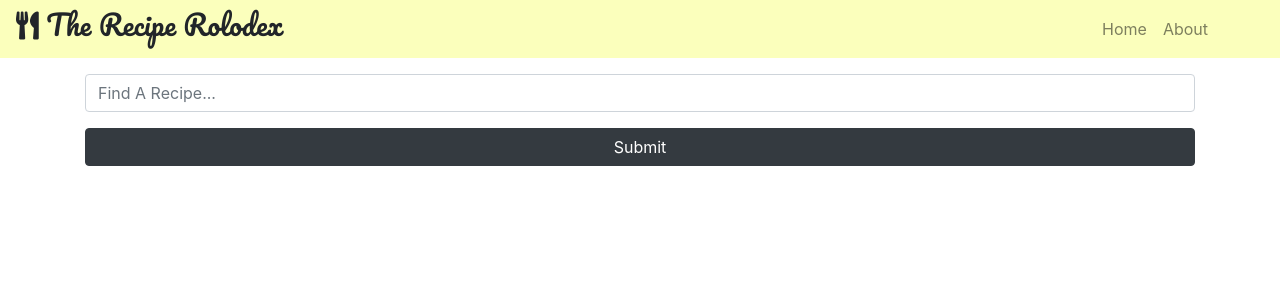
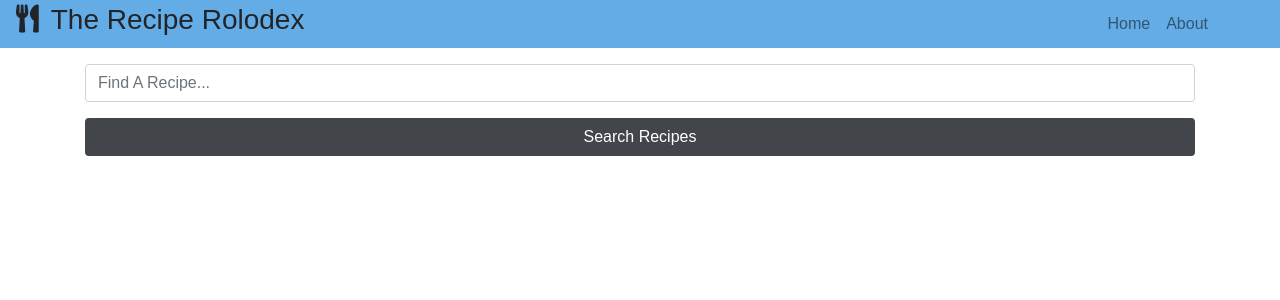
Before and after one commit to KeeganA217/recipe-rolodex, a React (Create React App) app: page / in a window 1280 px wide. Shown: the top 300 px of the page. Built offline with nearby package versions, Linux system fonts and the light colour scheme.

Commit message:
only alerts remaining

```diff
--- a/package.json
+++ b/package.json
@@ -10,7 +10,8 @@
     "react": "^17.0.0",
     "react-dom": "^17.0.0",
     "react-router-dom": "^5.2.0",
-    "react-scripts": "3.4.4"
+    "react-scripts": "3.4.4",
+    "uuid": "^8.3.1"
   },
   "scripts": {
     "start": "react-scripts start",
--- a/src/App.css
+++ b/src/App.css
@@ -1,3 +1,146 @@
-h3 {
-  font-family: "Pacifico", cursive;
+* {
+  font-family: "Raleway", sans-serif;
 }
+
+.app {
+  background: #e7eff6;
+}
+
+nav {
+  height: 3rem;
+  background: #63ace5;
+}
+
+.icon {
+  padding-right: 12px;
+}
+
+.search:focus {
+  outline: none;
+  box-shadow: none;
+  border: 1px solid black;
+}
+
+.submit {
+  background-color: #424549;
+  color: #fff;
+}
+
+.submit:hover {
+  cursor: pointer;
+  background-color: #28292b;
+  color: #fff;
+}
+
+.submit:focus {
+  outline: none;
+  box-shadow: none;
+}
+
+.clear {
+  background-color: #ff7878;
+}
+
+.clear:hover {
+  cursor: pointer;
+  background-color: #e65050;
+}
+
+.items {
+  display: grid;
+  grid-template-columns: auto auto;
+  grid-gap: 1.5rem;
+  height: 220px;
+  padding-bottom: 25px;
+}
+
+.recipe-card {
+  padding: 15px;
+  box-shadow: 5px 6px 20px -1px rgba(0, 0, 0, 0.58);
+  background-color: #adcbe3;
+  position: relative;
+  border-radius: 2px;
+}
+
+.upper {
+  display: grid;
+  grid-template-columns: 50% 50%;
+  text-align: center;
+}
+
+.upper span {
+  font-style: italic;
+}
+
+.upper ul {
+  list-style-type: circle;
+  list-style-position: inside;
+  text-align: left;
+  margin: 0;
+  padding: 0;
+}
+
+img {
+  height: 160px;
+  width: 160px;
+  box-shadow: 2px 2px 15px 5px rgba(0, 0, 0, 0.32);
+  border-radius: 2px;
+  border: 1px solid #021a40;
+}
+
+.lower {
+  margin-top: 15px;
+  margin-bottom: 15px;
+  padding: 10px 0;
+}
+
+.lower p {
+  font-size: 20px;
+  text-align: center;
+  text-decoration: underline;
+}
+
+h4 {
+  font-weight: bold;
+}
+
+.lower ul {
+  list-style: none;
+  margin: 0;
+  padding: 0;
+}
+
+li {
+  margin: 0;
+  padding: 0;
+}
+
+.recipe-card button {
+  border: none;
+  background-color: #2a4d69;
+  width: 150px;
+  border-radius: 2px;
+  margin: auto;
+  margin-top: 15px;
+  padding: 8px 0;
+  position: absolute;
+  bottom: 10px;
+  right: 10px;
+}
+
+button:hover {
+  background-color: #234158;
+}
+
+a {
+  color: white;
+  font-weight: 400;
+  padding: 20px 0;
+}
+
+a:focus,
+a:hover {
+  text-decoration: none;
+  color: white;
+  font-style: italic;
+}
--- a/src/context/recipe/RecipeState.js
+++ b/src/context/recipe/RecipeState.js
@@ -2,7 +2,7 @@ import React, { useReducer } from "react";
 import RecipeReducer from "./recipeReducer";
 import RecipeContext from "./recipeContext";
 import axios from "axios";
-import { SEARCH_RECIPES, SET_LOADING } from "../Types";
+import { CLEAR_RECIPES, SEARCH_RECIPES, SET_LOADING } from "../Types";
 
 const RecipeState = (props) => {
   const initialState = {
@@ -18,16 +18,21 @@ const RecipeState = (props) => {
     const res = await axios.get(
       `https://api.edamam.com/search?app_id=${process.env.REACT_APP_RECIPE_APP_ID}&app_key=${process.env.REACT_APP_RECIPE_API_KEY}&q=${text}`
     );
-    console.log(res.data);
     dispatch({
       type: SEARCH_RECIPES,
-      payload: res.data,
+      payload: res.data.hits,
     });
   };
 
   const setLoading = () => {
     dispatch({
       type: SET_LOADING,
+    });
+  };
+
+  const clearRecipes = () => {
+    dispatch({
+      type: CLEAR_RECIPES,
     });
   };
 
@@ -38,6 +43,7 @@ const RecipeState = (props) => {
         loading: state.loading,
         setLoading,
         searchRecipes,
+        clearRecipes,
       }}
     >
       {props.children}
--- a/src/context/recipe/recipeReducer.js
+++ b/src/context/recipe/recipeReducer.js
@@ -1,4 +1,4 @@
-import { SEARCH_RECIPES, SET_LOADING } from "../Types";
+import { SEARCH_RECIPES, SET_LOADING, CLEAR_RECIPES } from "../Types";
 
 export default (state, action) => {
   switch (action.type) {
@@ -13,6 +13,12 @@ export default (state, action) => {
         ...state,
         loading: true,
       };
+    case CLEAR_RECIPES:
+      return {
+        ...state,
+        recipes: [],
+        loading: false,
+      };
     default:
       return state;
   }
--- a/src/layout/Navbar.js
+++ b/src/layout/Navbar.js
@@ -3,13 +3,12 @@ import { Link } from "react-router-dom";
 
 const Navbar = () => {
   return (
-    <nav
-      className="navbar navbar-light mb-3 navbar-expand-sm"
-      style={{ background: "#FBFFBC" }}
-    >
+    <nav className="navbar navbar-light mb-3 navbar-expand-sm">
       <h3>
-        <i className="fas fa-utensils"></i>
-        <span> </span>The Recipe Rolodex
+        <span className="icon">
+          <i className="fas fa-utensils"></i>
+        </span>
+        The Recipe Rolodex
       </h3>
       <ul className="navbar-nav mr-5 ml-auto">
         <li className="nav-item float-right">
--- a/src/layout/Search.js
+++ b/src/layout/Search.js
@@ -3,6 +3,8 @@ import RecipeContext from "../context/recipe/recipeContext";
 
 const Search = () => {
   const recipeContext = useContext(RecipeContext);
+
+  const { recipes, clearRecipes } = recipeContext;
 
   const [text, setText] = useState("");
 
@@ -11,7 +13,6 @@ const Search = () => {
   const onSubmit = (e) => {
     e.preventDefault();
     recipeContext.searchRecipes(text);
-    console.log(text);
     setText("");
   };
 
@@ -26,8 +27,20 @@ const Search = () => {
           className="search mx-auto form-control"
           onChange={onChange}
         />
-        <input type="submit" className="btn btn-dark btn-block mt-3" />
+        <input
+          type="submit"
+          value="Search Recipes"
+          className="btn btn-block mt-3 submit"
+        />
       </form>
+      {recipes.length > 0 && (
+        <button
+          className="btn btn-block clear mb-5 mt-3"
+          onClick={clearRecipes}
+        >
+          Clear Recipes
+        </button>
+      )}
     </div>
   );
 };
--- a/src/layout/recipes/RecipeItem.js
+++ b/src/layout/recipes/RecipeItem.js
@@ -1,13 +1,38 @@
 import React from "react";
-import RecipeContext from "../../context/recipe/recipeContext";
 
-const RecipeItem = () => {
-  const recipeContext = useContext(RecipeContext);
-  const { recipes } = recipeContext;
-
-  return <div>
-      <h3>{recipes.}</h3>
-  </div>;
+const RecipeItem = ({ title, calories, image, ingredients, link, risks }) => {
+  return (
+    <div className="recipe-card">
+      <div className="upper">
+        <div className="image">
+          <img src={image} alt="Loading..." className="image" />
+        </div>
+        <div className="info">
+          {" "}
+          <h4>{title}</h4>
+          <p>
+            <span>{calories}</span> Total Calories
+          </p>
+          {risks.map((risk) => (
+            <ul>
+              <li>{risk}</li>
+            </ul>
+          ))}
+        </div>
+      </div>
+      <div className="lower">
+        <p>Ingredients</p>
+        {ingredients.map((ingredient) => (
+          <ul>
+            <li>{ingredient}</li>
+          </ul>
+        ))}
+      </div>
+      <button>
+        <a href={link}>Explore Full Recipe</a>
+      </button>
+    </div>
+  );
 };
 
 export default RecipeItem;
--- /dev/null
+++ b/src/layout/recipes/Recipes.js
@@ -0,0 +1,33 @@
+import React, { useContext } from "react";
+import RecipeContext from "../../context/recipe/recipeContext";
+import RecipeItem from "./RecipeItem";
+import Spinner from "../Spinner";
+import { v4 as uuid } from "uuid";
+
+const Recipes = () => {
+  const recipeContext = useContext(RecipeContext);
+
+  const { recipes, loading } = recipeContext;
+
+  if (loading) {
+    return <Spinner />;
+  } else {
+    return (
+      <div className="items">
+        {recipes.map((recipe) => (
+          <RecipeItem
+            title={recipe.recipe.label}
+            image={recipe.recipe.image}
+            calories={Math.floor(recipe.recipe.calories)}
+            ingredients={recipe.recipe.ingredientLines}
+            link={recipe.recipe.url}
+            risks={recipe.recipe.healthLabels}
+            key={uuid()}
+          />
+        ))}
+      </div>
+    );
+  }
+};
+
+export default Recipes;
--- a/src/pages/About.js
+++ b/src/pages/About.js
@@ -3,7 +3,8 @@ import React from "react";
 const About = () => {
   return (
     <div>
-      <p>This will be the about page</p>
+      <h3>Welcome to The Recipe Rolodex!</h3>
+      <p>...</p>
     </div>
   );
 };
--- a/src/pages/Home.js
+++ b/src/pages/Home.js
@@ -1,10 +1,12 @@
 import React from "react";
 import Search from "../layout/Search";
+import Recipes from "../layout/recipes/Recipes";
 
 const Home = () => {
   return (
-    <div>
+    <div className="main-container">
       <Search />
+      <Recipes />
     </div>
   );
 };
```
Also changed, not shown: src/layout/recipes/recipeInfo.js (added, +7 -0 lines), 1 other file (tests, documents, lock files or other folders).
